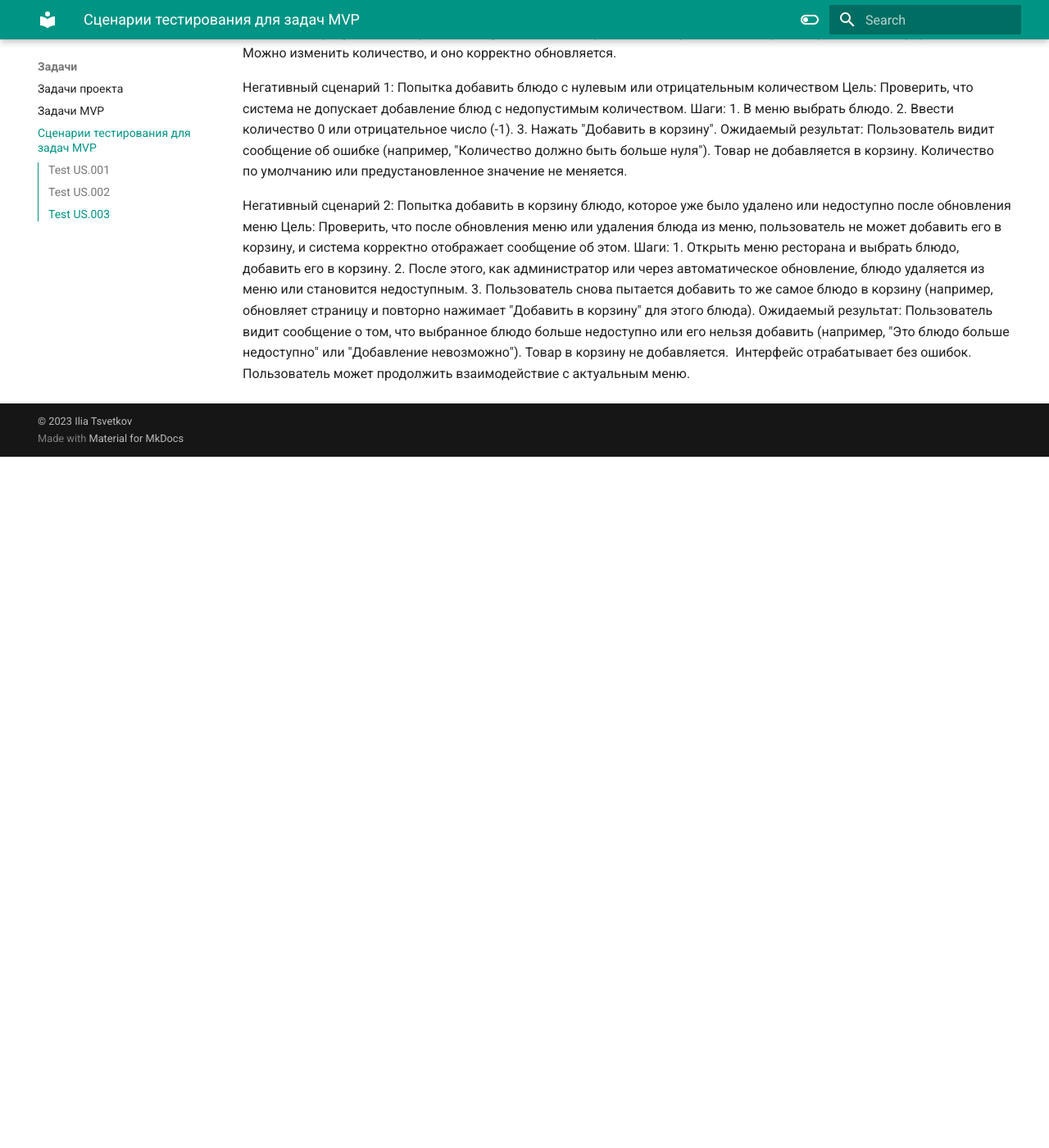
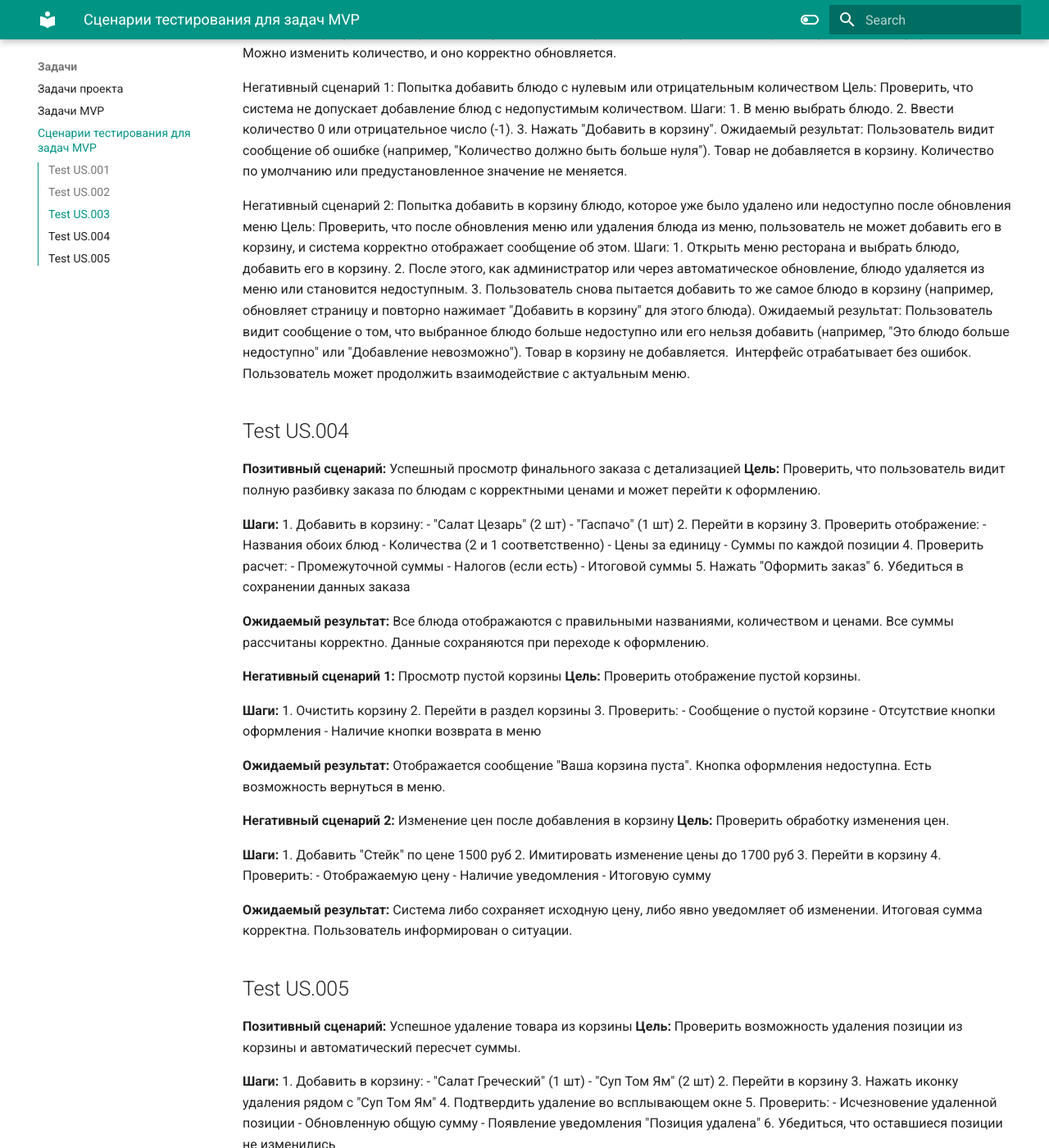
Before and after one commit to tsvetkoviu/RoboFFRv1, an MkDocs documentation site: the page built from docs/testscenarios.md, in a window 1280 px wide and 1400 px high, scrolled down 1803 px. Shown: the whole window at 82% size. Built offline with MkDocs 1.6.1 and Material for MkDocs 9.7.7, drawn with Linux system fonts in a browser that asks for light colours; before the commit the page ends 2360 px from its top, so only the background shows below that; some of the changed text lies outside the part shown.

Commit message:
Update testscenarios.md

```diff
--- a/docs/testscenarios.md
+++ b/docs/testscenarios.md
@@ -120,3 +120,120 @@
 Пользователь видит сообщение о том, что выбранное блюдо больше недоступно или его нельзя добавить (например, "Это блюдо больше недоступно" или "Добавление невозможно").
 Товар в корзину не добавляется.  Интерфейс отрабатывает без ошибок.
 Пользователь может продолжить взаимодействие с актуальным меню.
+
+## Test US.004
+**Позитивный сценарий:** Успешный просмотр финального заказа с детализацией
+**Цель:** Проверить, что пользователь видит полную разбивку заказа по блюдам с корректными ценами и может перейти к оформлению.
+
+**Шаги:**
+1. Добавить в корзину:
+   - "Салат Цезарь" (2 шт)
+   - "Гаспачо" (1 шт)
+2. Перейти в корзину
+3. Проверить отображение:
+   - Названия обоих блюд
+   - Количества (2 и 1 соответственно)
+   - Цены за единицу
+   - Суммы по каждой позиции
+4. Проверить расчет:
+   - Промежуточной суммы
+   - Налогов (если есть)
+   - Итоговой суммы
+5. Нажать "Оформить заказ"
+6. Убедиться в сохранении данных заказа
+
+**Ожидаемый результат:**
+Все блюда отображаются с правильными названиями, количеством и ценами.
+Все суммы рассчитаны корректно.
+Данные сохраняются при переходе к оформлению.
+
+**Негативный сценарий 1:** Просмотр пустой корзины
+**Цель:** Проверить отображение пустой корзины.
+
+**Шаги:**
+1. Очистить корзину
+2. Перейти в раздел корзины
+3. Проверить:
+   - Сообщение о пустой корзине
+   - Отсутствие кнопки оформления
+   - Наличие кнопки возврата в меню
+
+**Ожидаемый результат:**
+Отображается сообщение "Ваша корзина пуста".
+Кнопка оформления недоступна.
+Есть возможность вернуться в меню.
+
+**Негативный сценарий 2:** Изменение цен после добавления в корзину
+**Цель:** Проверить обработку изменения цен.
+
+**Шаги:**
+1. Добавить "Стейк" по цене 1500 руб
+2. Имитировать изменение цены до 1700 руб
+3. Перейти в корзину
+4. Проверить:
+   - Отображаемую цену
+   - Наличие уведомления
+   - Итоговую сумму
+
+**Ожидаемый результат:**
+Система либо сохраняет исходную цену, либо явно уведомляет об изменении.
+Итоговая сумма корректна.
+Пользователь информирован о ситуации.
+
+## Test US.005
+
+**Позитивный сценарий:** Успешное удаление товара из корзины
+**Цель:** Проверить возможность удаления позиции из корзины и автоматический пересчет суммы.
+
+**Шаги:**
+1. Добавить в корзину:
+   - "Салат Греческий" (1 шт)
+   - "Суп Том Ям" (2 шт)
+2. Перейти в корзину
+3. Нажать иконку удаления рядом с "Суп Том Ям"
+4. Подтвердить удаление во всплывающем окне
+5. Проверить:
+   - Исчезновение удаленной позиции
+   - Обновленную общую сумму
+   - Появление уведомления "Позиция удалена"
+6. Убедиться, что оставшиеся позиции не изменились
+
+**Ожидаемый результат:**
+Удаленная позиция больше не отображается в корзине.
+Общая сумма уменьшилась на стоимость удаленного товара.
+Появилось подтверждение удаления.
+Оставшиеся позиции сохранились без изменений.
+
+**Негативный сценарий 1:** Удаление последнего товара из корзины
+**Цель:** Проверить поведение системы при опустошении корзины.
+
+**Шаги:**
+1. Добавить "Чизкейк" (1 шт)
+2. Перейти в корзину
+3. Удалить "Чизкейк"
+4. Проверить:
+   - Сообщение "Корзина пуста"
+   - Исчезновение кнопки "Оформить заказ"
+   - Появление кнопки "Вернуться в меню"
+
+**Ожидаемый результат:**
+Отображается сообщение о пустой корзине.
+Кнопка оформления стала недоступной.
+Появилась кнопка возврата в меню.
+
+**Негативный сценарий 2:** Отмена удаления товара
+**Цель:** Проверить возможность отмены удаления позиции.
+
+**Шаги:**
+1. Добавить "Ролл Филадельфия" (3 шт)
+2. Перейти в корзину
+3. Нажать иконку удаления
+4. Во всплывающем окне нажать "Отмена"
+5. Проверить:
+   - Сохранение позиции в корзине
+   - Отсутствие изменений в общей сумме
+
+**Ожидаемый результат:**
+Товар остался в корзине.
+Общая сумма не изменилась.
+Уведомление об удалении не появилось.
```
